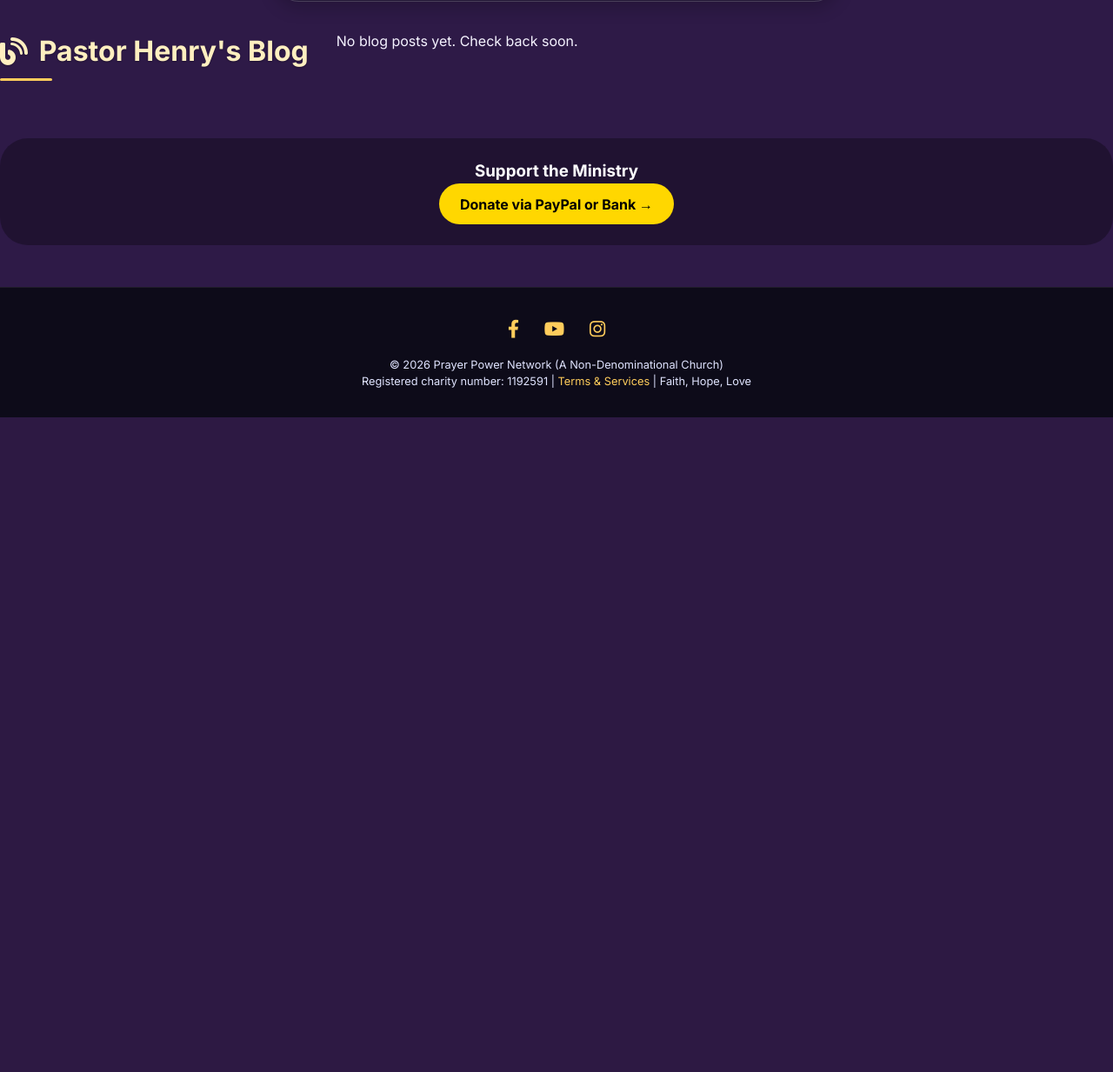
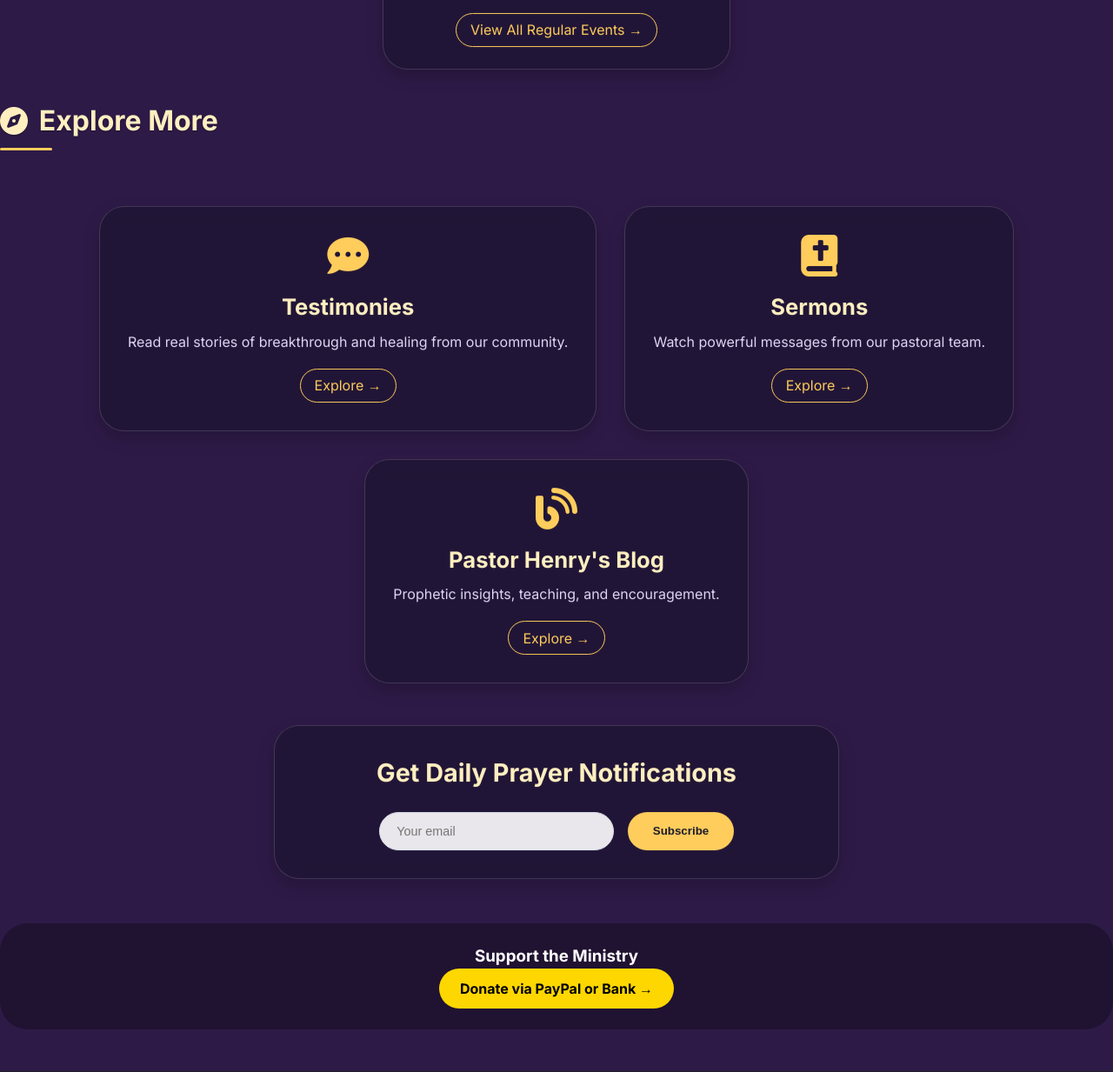
Before and after one commit to phylipgenty/PPN, a Django app: page / in a window 1280 px wide. Shown: the part 2942-4175 px from the top of the page at 87% size. Before the commit the page ends 3422 px from the top, so only its background shows below. Run offline with Django 5.2, Linux system fonts and the light colour scheme; data that the repository does not hold is empty.

Commit message:
initial commit

```diff
--- a/templates/index.html
+++ b/templates/index.html
@@ -10,7 +10,6 @@
   <link href="https://fonts.googleapis.com/css2?family=Inter:wght@300;400;500;600;700;800&display=swap" rel="stylesheet">
   <link rel="stylesheet" href="{% static 'css/style.css' %}">
   <style>
-    <style>
     /* ================= WELCOME BANNER ================= */
     .welcome-banner {
       position: relative;
@@ -22,31 +21,26 @@
       justify-content: center;
       text-align: center;
     }
-
     .welcome-banner .overlay {
       position: absolute;
       inset: 0;
       background: rgba(0,0,0,0.5);
     }
-
     .welcome-banner .banner-content {
       position: relative;
       z-index: 2;
       color: white;
       padding: 2rem;
     }
-
     .welcome-banner h1 {
       font-size: 3rem;
       margin-bottom: 1rem;
     }
-
     .welcome-banner p {
       font-size: 1.2rem;
       max-width: 700px;
       margin: 0 auto;
     }
-
     @media (max-width: 768px) {
       .welcome-banner h1 { font-size: 2rem; }
       .welcome-banner p { font-size: 1rem; }
@@ -59,41 +53,40 @@
       transition: opacity 0.8s cubic-bezier(0.2, 0.9, 0.4, 1),
                   transform 0.8s cubic-bezier(0.2, 0.9, 0.4, 1);
     }
-
     .fade-up.visible {
       opacity: 1;
       transform: translateY(0);
     }
 
-/* ================= FLOATING PANELS (CORRECT WAY) ================= */
-/* Subtle idle motion (optional, very light) */
-@media (min-width: 768px) {
-  .glass-card-light {
-    animation: subtleFloat 6s ease-in-out infinite;
-  }
-
+    /* ================= FLOATING PANELS ================= */
     @keyframes subtleFloat {
       0%   { transform: translateY(0); }
-    50%  { transform: translateY(-2px); }
+      50%  { transform: translateY(-3px); }
       100% { transform: translateY(0); }
     }
-
-  /* Stop animation when interacting */
+    .glass-card-light {
+      background: rgba(30, 20, 50, 0.75);
+      backdrop-filter: blur(12px);
+      border: 1px solid rgba(255, 255, 255, 0.15);
+      transition: all 0.4s ease;
+      animation: subtleFloat 5s ease-in-out infinite;
+    }
     .glass-card-light:hover {
+      background: rgba(40, 28, 65, 0.85);
+      transform: translateY(-6px) scale(1.01);
+      box-shadow: 0 20px 30px -12px rgba(0,0,0,0.4);
+      border-color: rgba(255, 205, 92, 0.5);
       animation: none;
-  }
     }
 
     /* ================= ACTION CARDS ================= */
     .feature-card-img {
       transition: all 0.4s cubic-bezier(0.2, 0.9, 0.4, 1);
     }
-
     .feature-card-img:hover {
       transform: translateY(-10px);
       box-shadow: 0 25px 35px -12px rgba(0,0,0,0.5);
     }
-
     .feature-card-img:hover .card-overlay {
       background: linear-gradient(135deg, rgba(0,0,0,0.4), rgba(0,0,0,0.6));
     }
@@ -104,7 +97,6 @@
       display: inline-flex;
       font-size: 2rem;
     }
-
     .section-title::after {
       content: '';
       position: absolute;
@@ -116,75 +108,85 @@
       border-radius: 2px;
       transition: width 0.3s ease;
     }
-
     .section-title:hover::after {
       width: 100%;
     }
 
-/* ================= VIDEO CARDS ================= */
+    /* ================= VIDEO CARDS (our gatherings) ================= */
     .video-card {
       position: relative;
       overflow: hidden;
     }
-
-/* Shine effect */
     .video-card::after {
       content: "";
       position: absolute;
       inset: 0;
       border-radius: inherit;
-  background: linear-gradient(
-    120deg,
-    transparent,
-    rgba(255,255,255,0.15),
-    transparent
-  );
+      background: linear-gradient(120deg, transparent, rgba(255,255,255,0.15), transparent);
       opacity: 0;
       transition: opacity 0.4s ease;
     }
-
     .video-card:hover::after {
       opacity: 1;
     }
 
-/* ================= BLOG CARDS ================= */
-.blog-img {
-  transition: transform 0.5s ease, filter 0.3s;
+    /* ================= EXPLORE CARDS (new section) ================= */
+    .explore-grid {
+      display: flex;
+      flex-wrap: wrap;
+      gap: 2rem;
+      justify-content: center;
+      margin: 3rem 0;
     }
-
-.info-card:hover .blog-img {
-  transform: scale(1.08);
-  filter: brightness(1.05);
+    .explore-card {
+      flex: 1;
+      min-width: 250px;
+      text-align: center;
+      padding: 2rem;
+      cursor: pointer;
+      transition: all 0.3s ease;
     }
-
-/* ================= TESTIMONIES ================= */
-.testimony-carousel-img {
-  transition: transform 0.4s ease;
+    .explore-card i {
+      font-size: 3rem;
+      color: #ffcd5c;
+      margin-bottom: 1rem;
     }
-
-/* Trigger from container (cleaner UX) */
-.testimonies-box:hover .testimony-carousel-img {
-  transform: scale(1.03);
+    .explore-card h3 {
+      font-size: 1.6rem;
+      color: #ffefc0;
+      margin-bottom: 0.5rem;
+    }
+    .explore-card p {
+      color: #e0d6f5;
+      margin-bottom: 1.2rem;
+    }
+    .explore-btn {
+      background: transparent;
+      border: 1px solid #ffcd5c;
+      color: #ffcd5c;
+      padding: 0.4rem 1rem;
+      border-radius: 2rem;
+      text-decoration: none;
+      display: inline-block;
+      transition: 0.2s;
+    }
+    .explore-btn:hover {
+      background: #ffcd5c;
+      color: #1a1a2a;
     }
 
     /* ================= BUTTONS ================= */
-.gold-btn,
-.reminder-btn,
-.donate-btn {
+    .gold-btn, .reminder-btn, .donate-btn {
       transition: all 0.3s ease;
       position: relative;
     }
-
-.gold-btn:hover,
-.reminder-btn:hover {
+    .gold-btn:hover, .reminder-btn:hover {
       transform: scale(1.03);
       box-shadow: 0 6px 18px rgba(255,205,92,0.35);
     }
-
     .donate-btn {
       background: linear-gradient(105deg, #f5b042, #e07c2c);
     }
-
     .donate-btn:hover {
       background: linear-gradient(105deg, #ffaa44, #ff6a1a);
       box-shadow: 0 6px 18px rgba(255,170,68,0.4);
@@ -201,7 +203,6 @@
       position: relative;
       text-decoration: none;
     }
-
     .footer-content a::after {
       content: '';
       position: absolute;
@@ -212,7 +213,6 @@
       background: #ffcd5c;
       transition: width 0.3s;
     }
-
     .footer-content a:hover::after {
       width: 100%;
     }
@@ -222,12 +222,18 @@
       .section-title {
         font-size: 1.5rem;
       }
-
       .section-title::after {
         width: 40px;
       }
+      .explore-grid {
+        flex-direction: column;
+        align-items: center;
       }
-</style>
+      .explore-card {
+        width: 100%;
+        max-width: 320px;
+      }
+    }
   </style>
 </head>
 <body>
@@ -260,7 +266,7 @@
   </ul>
 </nav>
 
-<!-- Welcome Banner (full screen) -->
+<!-- Welcome Banner -->
 <div class="welcome-banner">
   <div class="overlay"></div>
   <div class="banner-content">
@@ -279,9 +285,7 @@
     </div>
     <div class="hero-overlay"></div>
     <div class="hero-cross"></div>
-    <div class="hero-content">
-      <!-- "WATCH LIVE NOW" button removed -->
-    </div>
+    <div class="hero-content"></div>
   </div>
 
   <!-- Manchester Banner -->
@@ -369,51 +373,45 @@
     </div>
   </div>
 
-  <!-- Regular Events & Testimonies -->
-  <div class="double-column fade-up">
-    <div class="upcoming-box glass-card-light">
+  <!-- Regular Events (kept as a separate card) -->
+  <div class="fade-up" style="margin: 2rem 0;">
+    <div class="upcoming-box glass-card-light" style="max-width: 400px; margin: 0 auto; text-align: center;">
       <h3><i class="fas fa-calendar-alt"></i> Regular Events</h3>
       <img src="{% static 'images/Photoshop.png' %}" alt="Regular Events" style="width:100%; border-radius:1rem;">
       <div style="text-align: center; margin-top: 1rem;">
         <a href="{% url 'regular' %}" class="reminder-btn">View All Regular Events →</a>
       </div>
     </div>
-    <div class="testimonies-box glass-card-light">
-      <h3><i class="fas fa-comment-dots"></i> Testimonies</h3>
-      <div class="testimony-carousel">
-        <button class="carousel-btn prev-btn" id="testiPrevBtn">&#10094;</button>
-        <div class="carousel-container">
-          <div class="carousel-track" id="testiCarouselTrack">
-            <img src="{% static 'images/testimonies/tes1.jpeg' %}" alt="Testimony 1" class="testimony-carousel-img">
-            <img src="{% static 'images/testimonies/tes2.jpeg' %}" alt="Testimony 2" class="testimony-carousel-img">
-            <img src="{% static 'images/testimonies/tes3.jpeg' %}" alt="Testimony 3" class="testimony-carousel-img">
-            <img src="{% static 'images/testimonies/tes4.jpeg' %}" alt="Testimony 4" class="testimony-carousel-img">
-          </div>
-        </div>
-        <button class="carousel-btn next-btn" id="testiNextBtn">&#10095;</button>
-      </div>
-      <div class="carousel-dots" id="testiDots"></div>
-      <a href="{% url 'testimonies' %}" class="read-all-link">Read all →</a>
-    </div>
   </div>
 
-  <!-- Recent Sermons -->
-  <div class="sermons-preview fade-up">
-    <div class="section-title"><i class="fas fa-bible"></i> Recent Sermons</div>
-    <div class="videos-grid">
-      {% for sermon in latest_sermons %}
-      <div class="video-card glass-card-light" onclick="window.open('https://www.youtube.com/watch?v={{ sermon.video_id }}', '_blank')" style="cursor: pointer;">
-        <div class="video-thumb">
-          <img src="https://img.youtube.com/vi/{{ sermon.video_id }}/maxresdefault.jpg" alt="{{ sermon.title }}">
+  <!-- NEW EXPLORE SECTION (mirror / floating panels) -->
+  <div class="fade-up">
+    <div class="section-title"><i class="fas fa-compass"></i> Explore More</div>
+    <div class="explore-grid">
+      <a href="{% url 'testimonies' %}" style="text-decoration: none;">
+        <div class="explore-card glass-card-light">
+          <i class="fas fa-comment-dots"></i>
+          <h3>Testimonies</h3>
+          <p>Read real stories of breakthrough and healing from our community.</p>
+          <span class="explore-btn">Explore →</span>
         </div>
-        <div class="video-info">
-          <h4>{{ sermon.title }}</h4>
-          <div class="video-meta">{{ sermon.preacher }} | {{ sermon.date }}</div>
+      </a>
+      <a href="{% url 'sermons' %}" style="text-decoration: none;">
+        <div class="explore-card glass-card-light">
+          <i class="fas fa-bible"></i>
+          <h3>Sermons</h3>
+          <p>Watch powerful messages from our pastoral team.</p>
+          <span class="explore-btn">Explore →</span>
         </div>
+      </a>
+      <a href="{% url 'blog_list' %}" style="text-decoration: none;">
+        <div class="explore-card glass-card-light">
+          <i class="fas fa-blog"></i>
+          <h3>Pastor Henry's Blog</h3>
+          <p>Prophetic insights, teaching, and encouragement.</p>
+          <span class="explore-btn">Explore →</span>
         </div>
-      {% empty %}
-      <p>No sermons yet. Check back soon.</p>
-      {% endfor %}
+      </a>
     </div>
   </div>
 
@@ -425,25 +423,6 @@
       <input type="email" name="email" placeholder="Your email" required>
       <button type="submit">Subscribe</button>
     </form>
-  </div>
-
-  <!-- Latest Blogs -->
-  <div class="info-grid fade-up">
-    <div class="section-title"><i class="fas fa-blog"></i> Pastor Henry's Blog</div>
-    {% for post in latest_posts %}
-    <div class="info-card glass-card-light">
-      {% if post.image %}
-        <img src="{{ post.image.url }}" alt="{{ post.title }}" class="blog-img">
-      {% else %}
-        <img src="{% static 'images/blog-placeholder.jpg' %}" alt="Blog image" class="blog-img">
-      {% endif %}
-      <h3>{{ post.title }}</h3>
-      <p>{{ post.content|striptags|truncatechars:80 }}</p>
-      <a href="{% url 'blog_detail' post.id %}" class="reminder-btn">Read More</a>
-    </div>
-    {% empty %}
-    <p>No blog posts yet. Check back soon.</p>
-    {% endfor %}
   </div>
 
   <!-- PayPal Donate -->
@@ -466,7 +445,7 @@
 
 <script src="{% static 'js/script.js' %}"></script>
 <script>
-  // Manchester countdown (unchanged)
+  // Manchester countdown
   function startManchesterCountdown() {
     const countdownEl = document.getElementById('manchesterCountdown');
     if (!countdownEl) return;
@@ -488,7 +467,7 @@
   }
   startManchesterCountdown();
 
-  // ========== SCROLL REVEAL ANIMATION ==========
+  // Scroll reveal
   const fadeElements = document.querySelectorAll('.fade-up');
   const observer = new IntersectionObserver((entries) => {
     entries.forEach(entry => {
@@ -500,7 +479,7 @@
   }, { threshold: 0.1, rootMargin: '0px 0px -50px 0px' });
   fadeElements.forEach(el => observer.observe(el));
 
-  // Mobile menu toggle (preserve existing functionality)
+  // Mobile menu toggle
   const toggleBtn = document.getElementById('menuToggle');
   const navLinks = document.getElementById('navLinks');
   if (toggleBtn && navLinks) {
```
Lines whose indentation alone changed are shown as unchanged.
